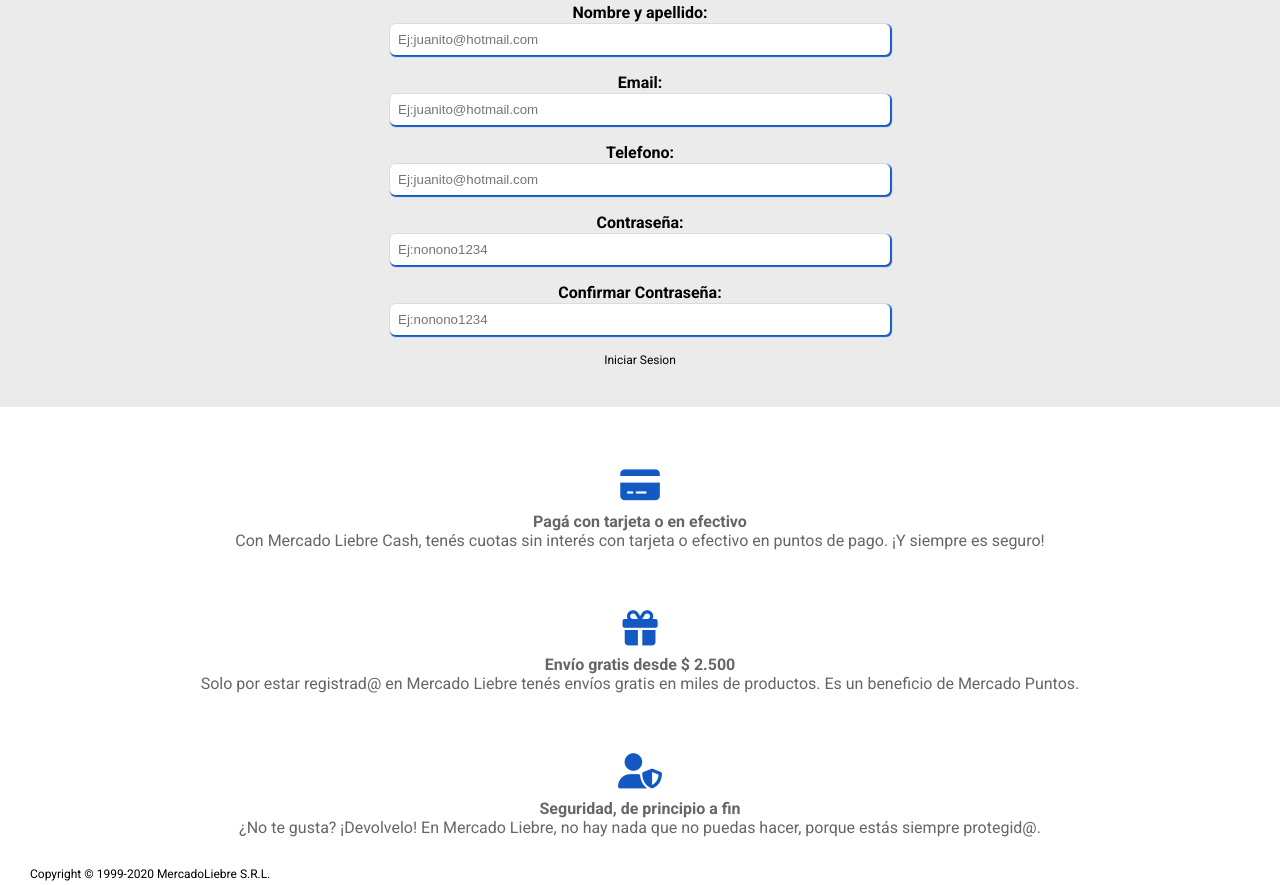
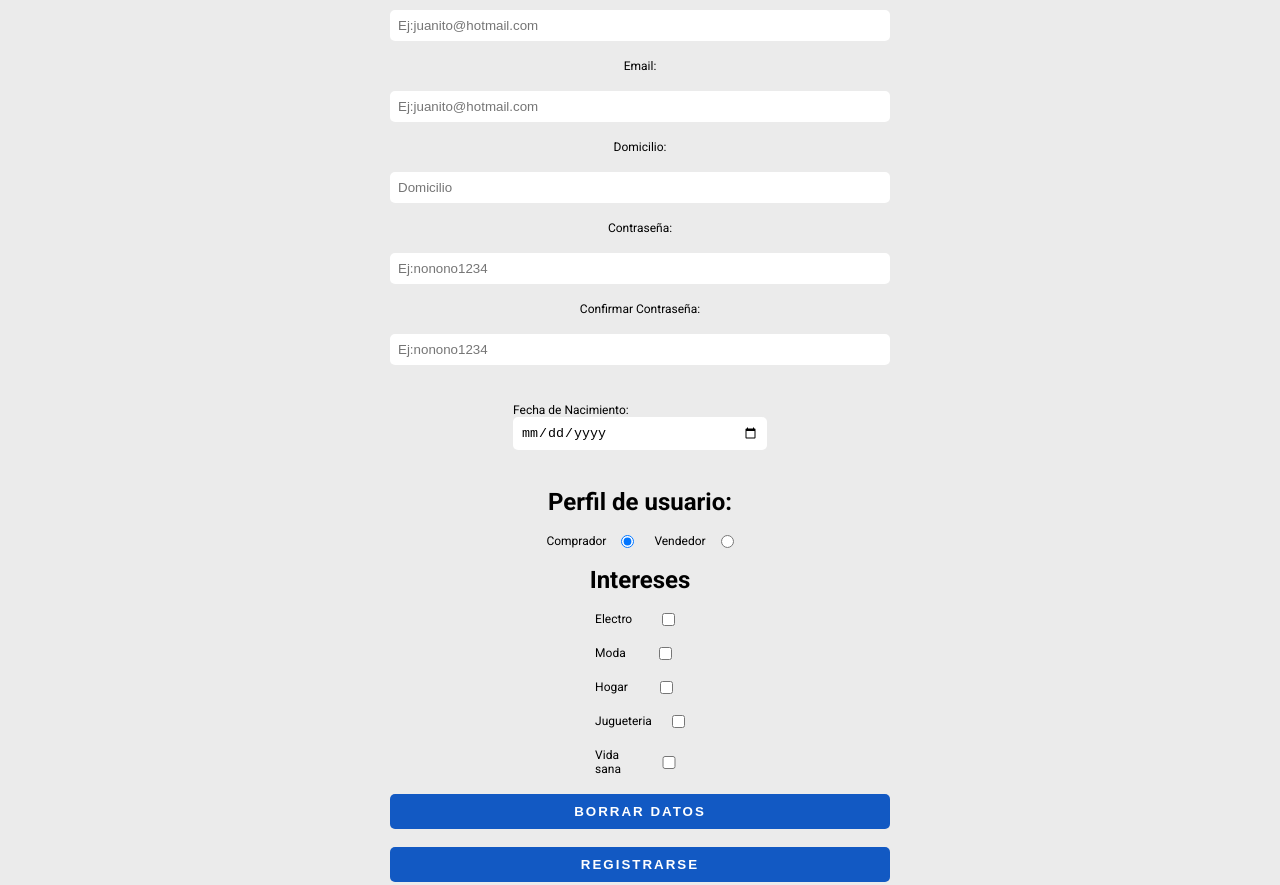
Before and after one commit to romeroangel025/mercado_form, a website: page views/register.html in a window 1280 px wide. Shown: the part 243-1128 px from the top of the page. Drawn offline with Linux system fonts and the light colour scheme; files that its build step writes are made by us from their sources; files whose address does not match are found by name.

Commit message:
add form

```diff
--- a/public/css/general.css
+++ b/public/css/general.css
@@ -35,6 +35,7 @@ body{
 .titulo{
     font-size: var(--font-size-titulos);
 
+    font-weight: 700;
 }
 .precio{
     padding-left:15px;
--- a/public/css/login.css
+++ b/public/css/login.css
@@ -6,7 +6,7 @@
     align-items: center;
     width: 100%;
     gap: 20px;
-    ;
+
   }
 
 .login__nav__container {
@@ -69,7 +69,7 @@
   border-radius: 5px;
   border-color:var(--color-azul);
   outline: 0 none;
-  box-shadow: 1px 1px 1px 1px var(--color-celeste);
+ /*  box-shadow: 1px 1px 1px 1px var(--color-celeste); */
 
 }
 
--- a/public/css/register.css
+++ b/public/css/register.css
@@ -0,0 +1,105 @@
+.main{
+    display: flex;
+    width: 100%;
+    background-color: var(--color-blanco);
+   border: 1px var(--color-gris-oscuro);
+}
+
+.form__label__register {
+    display: flex;
+    justify-content: center;
+    font-size: 12px;
+    flex-direction: column;
+    align-items: flex-start;
+    align-items: center;
+    width: 90%;
+    gap: 18px;
+
+  }
+
+  .form__label__register input {
+    max-width: 500px;
+    width: 100%;
+    padding: 8px;
+    border: 1px double var(--color-azul-claro);
+    border-radius: 5px;
+    border-color:var(--color-azul);
+    outline: 0 none;
+   /*  box-shadow: 1px 1px 1px 1px var(--color-celeste); */
+
+  }
+
+
+.register__form__container{
+    display: flex;
+    flex-direction: column;
+    justify-content: center;
+    align-items: center;
+    width: 100%;
+    gap: 20px;
+}
+
+.form__date {
+  padding: 20px;
+}
+
+.form__intereses {
+  display: flex;
+  flex-wrap: wrap;
+  gap: 20px;
+}
+
+.form__intereses__radio {
+  align-items: center;
+  display: flex;
+  gap: 15px;
+}
+
+.form__checkbox {
+  align-items:flex-end;
+  justify-content: space-between;
+  display: flex;
+  gap: 20px;
+  flex-direction: row;
+  width: 100%
+
+}
+
+.form__intereses__radio {
+
+  display: flex;
+  gap: 15px;
+}
+
+.form__intereses__checkbox {
+  display: flex;
+ justify-content: space-between;
+  flex-direction: column    ;
+  gap: 20px;
+
+}
+.form__intereses__checkbox label {
+
+
+}
+
+.form__intereses__checkbox input{
+    text-align: left !important;
+     width: 50%  !important;
+     margin: auto  !important;
+
+}
+
+
+.form__label__register button {
+    max-width: 500px;
+  background-color: var(--color-celeste);
+  width:100%;
+  padding: 10px;
+  border: 0;
+  border-radius: 5px;
+  letter-spacing: 2px;
+  font-weight: 900;
+  text-transform: uppercase;
+  color: var( --color-blanco);
+}
--- a/views/register.html
+++ b/views/register.html
@@ -32,7 +32,8 @@
     <header class="home__header__contain">
       <section class="home__header__contain__logo__search">
         <article class="home__header__logo">
-          <img src="img/logo-mercado-liebre.svg" alt="" />
+          <a href="/"> <img src="img/logo-mercado-liebre.svg" alt="" /></a>
+
         </article>
 
         <article class="home__header_search">
@@ -71,10 +72,10 @@
         <article class="home__header__nav__2">
           <ul class="home__header__nav__2">
             <li>
-              <a href=""> Creá tu cuenta<i class="fa-solid fa-id-card"></i></a>
+              <a href="/register"> Creá tu cuenta<i class="fa-solid fa-id-card"></i></a>
             </li>
             <li>
-              <a href="">
+              <a href="/login">
                 Ingresá <i class="fa-solid fa-right-from-bracket"></i
               ></a>
             </li>
@@ -104,41 +105,99 @@
 
 
 
-    <main class="login__form__container">
+    <main>
 
 
 
 
-        <section class="login__form__container">
+        <section class="register__form__container">
 
                     <h2>Inicia Sesion</h2>
 
 
-            <form class="form__label" action="/login" method="POST">
+            <form class="form__label__register" action="/register" method="POST">
 
                 <label for="email">Nombre y apellido:</label>
-                <input type="email" name="email" placeholder="Ej:juanito@hotmail.com" id="email">
+                <input type="email" name="email" placeholder="Ej:juanito@hotmail.com" id="email" required>
 
                 <label for="email">Email:</label>
-                <input type="email" name="email" placeholder="Ej:juanito@hotmail.com" id="email">
+                <input type="email" name="email" placeholder="Ej:juanito@hotmail.com" id="email" required>
 
-                <label for="email">Telefono:</label>
-                <input type="tel" name="tel" placeholder="Ej:juanito@hotmail.com" id="email">
+                <label for="email">Domicilio:</label>
+                <input type="text" placeholder="Domicilio" name="domicilio" required>
 
                 <label for="password">Contraseña:</label>
-                <input type="password" name="password" placeholder="Ej:nonono1234" id="password">
+                <input type="password" name="password" placeholder="Ej:nonono1234" id="password" required>
 
                 <label for="password">Confirmar Contraseña:</label>
-                <input type="password" name="password" placeholder="Ej:nonono1234" id="password"
+                <input type="password" name="password" placeholder="Ej:nonono1234" id="password" required>
 
+                <div class="form__date">
+                  <label class="text-title" for="date">Fecha de Nacimiento:</label>
+                  <input type="date" name="date" id="date" required>
+              </div>
 
+              <p class="titulo">Perfil de usuario: </p>
 
+                <div class="form__intereses">
 
+                    <div class="form__intereses__radio">
+                        <label for="comprador">Comprador</label>
+                        <input type="radio" name="tipo" id="comprador" value="comprador" checked>
 
+                    </div>
 
+                    <div class="form__intereses__radio">
 
+                        <label for="vendedor">Vendedor </label>
+                        <input type="radio" name="tipo" id="vendedor" value="vendedor">
+                    </div>
+                </div>
 
-                <button type="submit">Iniciar Sesion</button>
+                <p class="titulo">Intereses</p>
+                <div class="form__intereses__checkbox">
+
+                    <div class="form__checkbox">
+                      <label for="electro">
+                        Electro
+                      </label>
+                      <input type="checkbox" name="electro" id="electro" value="Electro">
+
+                    </div>
+                    <div class="form__checkbox">
+                      <label for="moda">
+                        Moda
+                      </label>
+                      <input type="checkbox" name="moda" id="moda" value="moda">
+
+                    </div>
+                    <div class="form__checkbox">
+                      <label for="hogar">
+                        Hogar
+                      </label>
+                      <input type="checkbox" name="hogar" id="hogar" value="hogar">
+
+                    </div>
+                    <div class="form__checkbox">
+                      <label for="jugueteria">
+                        Jugueteria
+                      </label>
+
+                      <input type="checkbox" name="jugueteria" id="jugueteria" value="jugueteria">
+                    </div>
+                    <div class="form__checkbox">
+                      <label id="vida-sana" for="vida">
+                        Vida sana
+                      </label>
+
+                      <input type="checkbox" name="vida" id="vida" value="vida sana">
+                    </div>
+                </div>
+
+                <button type="reset" id="register__borrar">
+                    Borrar datos
+                </button>
+                <button type="submit"> Registrarse </button>
 
 
 
```
Also changed, not shown: views/home.html (+3 -5 lines), views/login.html (+7 -6 lines).
